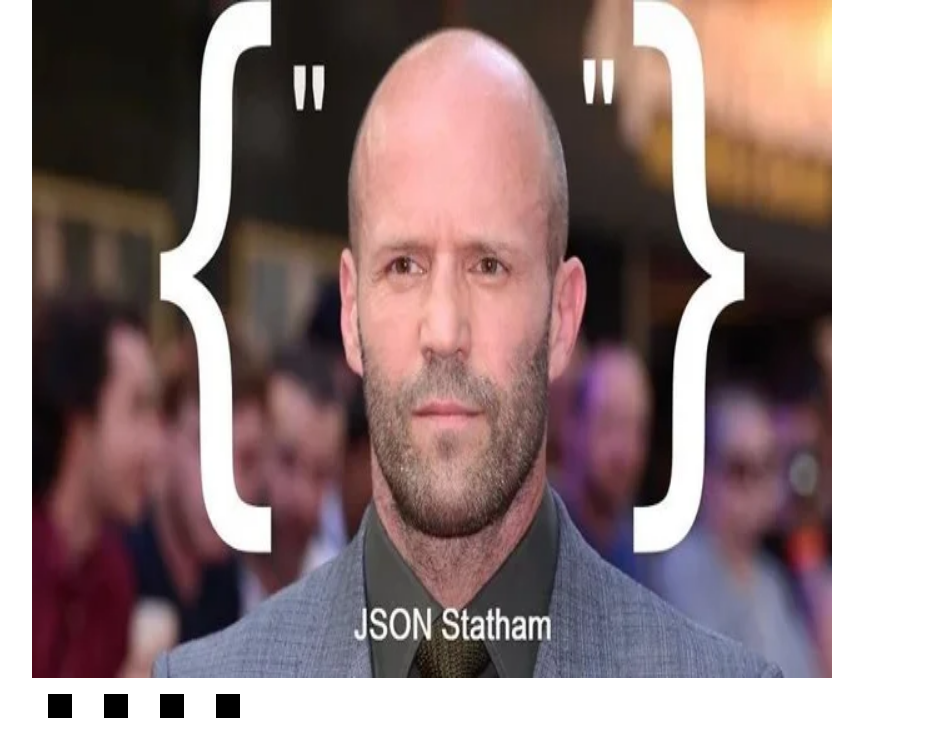
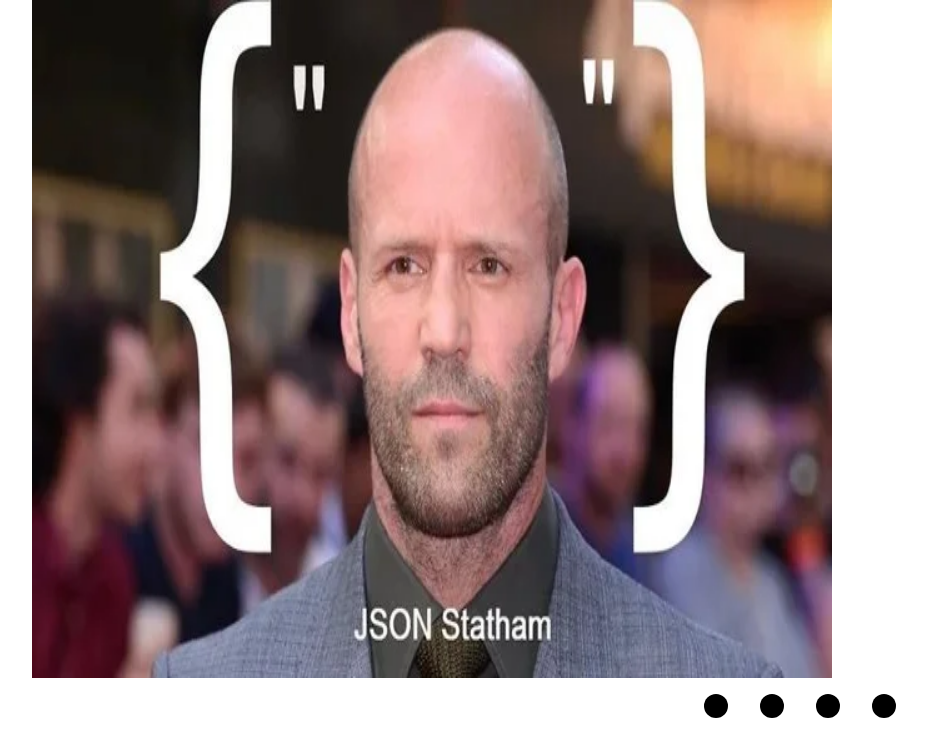
Before and after one commit to Fidyi/cssMemeSlider, a plain HTML site: page cssMemeSlider/index.html in a window 1280 px wide. Shown: the whole page, without its empty margins (208-1135 px from the left). Drawn offline with Linux system fonts and the light colour scheme.

Commit message:
feat: add styles for bar

```diff
--- a/cssMemeSlider/style.css
+++ b/cssMemeSlider/style.css
@@ -8,7 +8,9 @@
     margin: auto;
  }
  .navigation {
+    position: absolute;
     display: flex;
+    left: 70%;
  }
 
  .button {
@@ -16,9 +18,18 @@
     height: 3vh;
     margin: 2vh;
     background-color: black;
+    transition: transform 0.3s, background-color 0.1s;
+    border-radius: 50%;
  }
 
+ .button:hover {
+    background-color: red;
+    transform: scale(1.2);
+ }
 
+ .button:active {
+    background-color: yellow;
+ }
  input[name="meme"] {
     position: absolute;
     visibility: hidden;
@@ -43,15 +54,12 @@
  #meme1:checked ~ .first_slide {
     margin-left: 0;
  }
-
  #meme2:checked ~ .first_slide {
     margin-left: -25%;
  }
-
  #meme3:checked ~ .first_slide {
     margin-left: -50%;
  }
-
  #meme4:checked ~ .first_slide {
     margin-left: -75%;
  }
```
